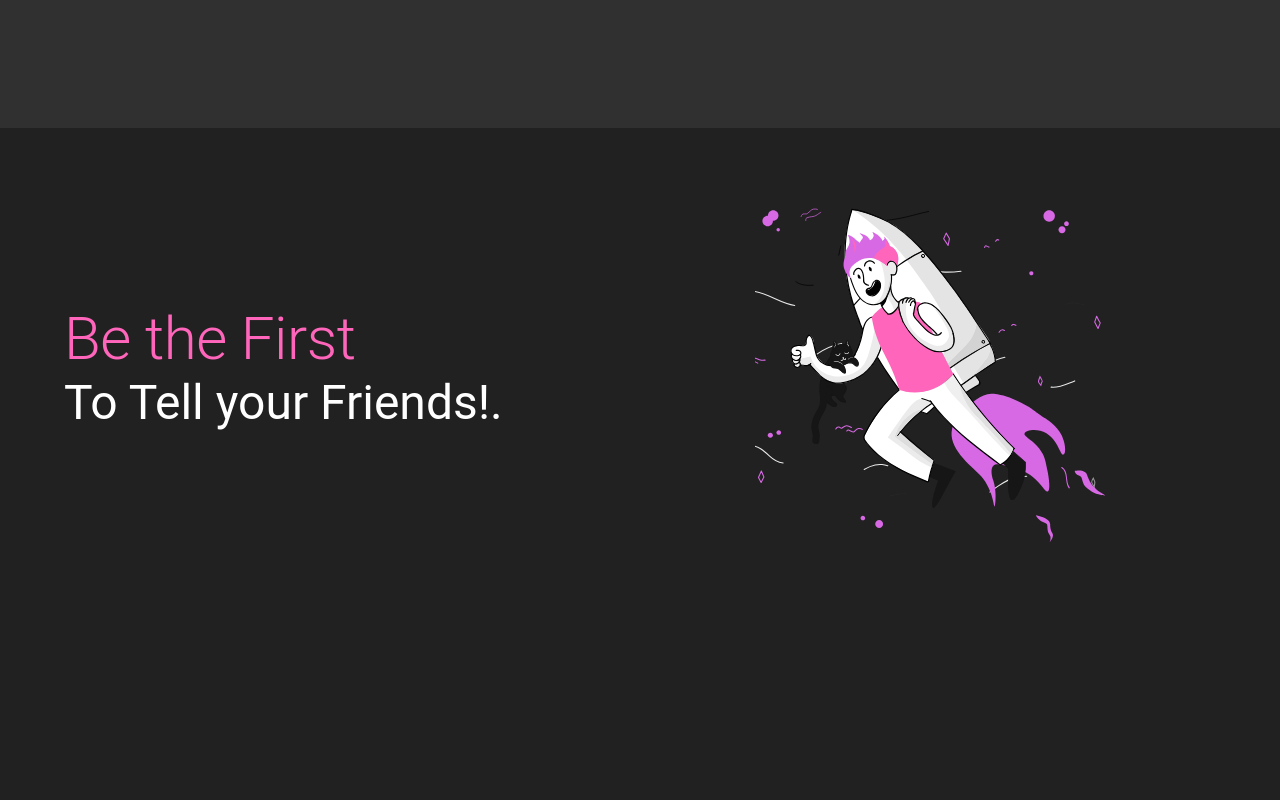
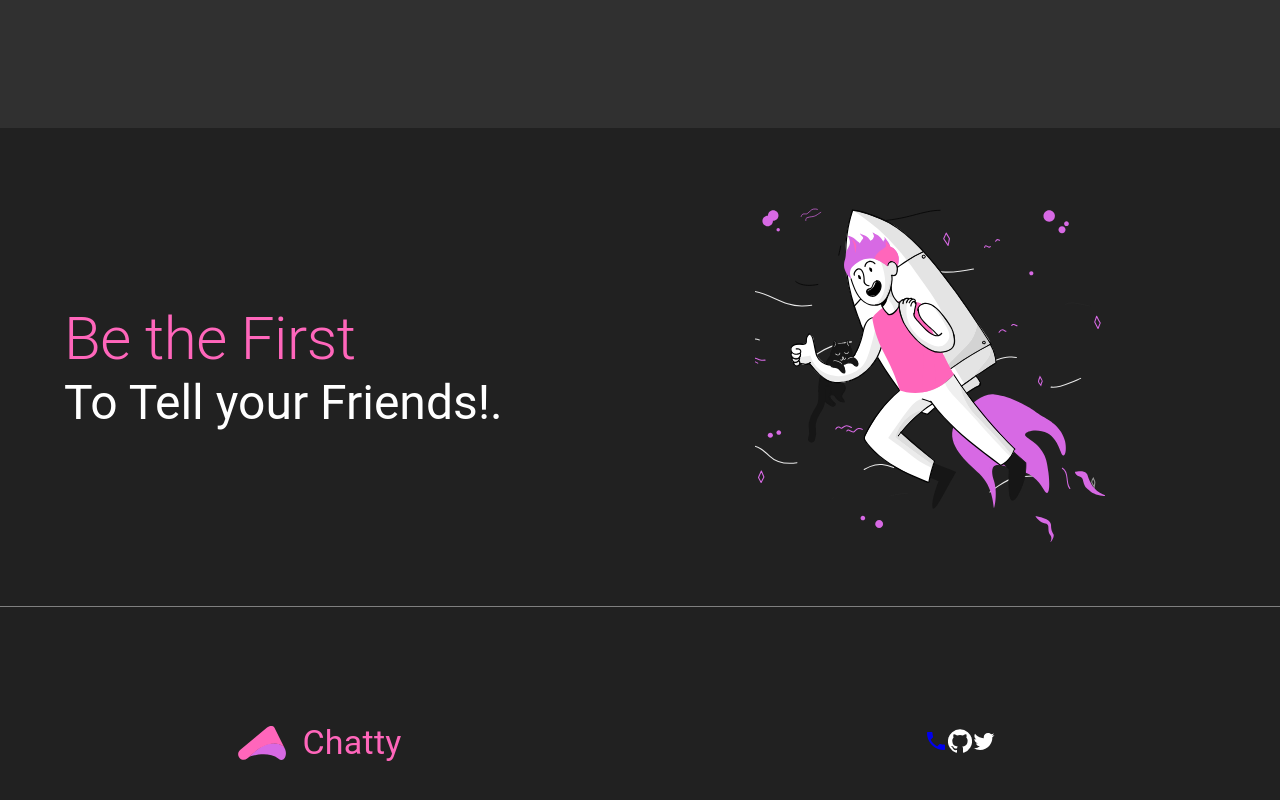
Before and after one commit to PeterKwesiAnsah/Chatty, a React (Create React App) app in the folder client/: page / in a window 1280 px wide. Shown: the part 1550-2350 px from the top of the page. Before the commit the page ends 2156 px from the top, so only its background shows below. Built offline with nearby package versions, Linux system fonts and the light colour scheme.

Commit message:
footer Almost done

```diff
--- a/client/package.json
+++ b/client/package.json
@@ -5,6 +5,7 @@
   "dependencies": {
     "@apollo/client": "^3.3.7",
     "@material-ui/core": "^4.11.3",
+    "@material-ui/icons": "^4.11.2",
     "@testing-library/jest-dom": "^5.11.9",
     "@testing-library/react": "^11.2.5",
     "@testing-library/user-event": "^12.6.3",
--- a/client/src/layout/home/Home.js
+++ b/client/src/layout/home/Home.js
@@ -2,6 +2,7 @@ import React from 'react';
 import Landing from './components/Landing';
 import Steps from './components/Steps'
 import Aftersteps from './components/Aftersteps'
+import Footer from './components/Footer'
 
 const Home = () => {
 	return (
@@ -9,6 +10,7 @@ const Home = () => {
 			<Landing></Landing>
 			<Steps></Steps>
 			<Aftersteps></Aftersteps>
+			<Footer></Footer>
 		</>
 	);
 };
--- a/client/src/layout/home/components/Footer.js
+++ b/client/src/layout/home/components/Footer.js
@@ -1,16 +1,75 @@
-import React from 'react'
-import {makeStyles} from '@material-ui/core'
+import React from 'react';
+import { makeStyles, Typography, SvgIcon, Grid } from '@material-ui/core';
+import TwitterIcon from '@material-ui/icons/Twitter';
+import GitHubIcon from '@material-ui/icons/GitHub';
+import PhoneIcon from '@material-ui/icons/Phone';
+import logo from '../../../assets/logo.svg';
 
-const useStyles=makeStyles({
+const useStyles = makeStyles((theme) => ({
+	root: {
+		width: '100%',
+		textAlign: 'center',
+		padding: theme.spacing(14, 0),
+		borderTop: '1px solid grey',
+	},
+	socials: {},
+	logos: {
+		display: 'flex',
+		alignContent: 'center',
+		justifyContent: 'center',
+		alignItems: 'center',
 
-})
+		'& > img': {
+			marginRight: theme.spacing(2),
+		},
+	},
+}));
 
 const Footer = () => {
-    return (
-        <div>
+	const classes = useStyles();
+	return (
+		<div className={classes.root}>
+			<Grid container alignItems="center">
+				<Grid item md={6} lg={6} alignItems="center">
+					<div className={classes.logos}>
+						<img src={logo} alt="Chatty-Just Send it"></img>
+						<Typography variant="h4" color="secondary" display="inline">
+							Chatty
+						</Typography>
+					</div>
+				</Grid>
+				<Grid item md={6} lg={6}>
+					<div className={classes.socials}>
+						<a href="tel:0507140689">
+							<SvgIcon fontSize="medium">
+								<PhoneIcon></PhoneIcon>
+							</SvgIcon>
+						</a>
 
-        </div>
-    )
-}
+						<a
+							href="https://github.com/PeterKwesiAnsah"
+							target="_blank"
+							rel="noreferrer"
+						>
+							<SvgIcon htmlColor="#fff" fontSize="medium">
+								<GitHubIcon></GitHubIcon>
+							</SvgIcon>
+						</a>
 
-export default Footer
+						<a
+							href="https://twitter.com/akwesi_ansah"
+							target="_blank"
+							rel="noreferrer"
+						>
+							<SvgIcon htmlColor="#fff" fontSize="medium">
+								<TwitterIcon></TwitterIcon>
+							</SvgIcon>
+						</a>
+					</div>
+				</Grid>
+			</Grid>
+		</div>
+	);
+};
+
+export default Footer;
--- a/client/src/layout/home/components/Landing.js
+++ b/client/src/layout/home/components/Landing.js
@@ -52,11 +52,11 @@ const Landing = () => {
 					<Typography variant="h3" paragraph>
 						Just Send An Invite
 					</Typography>
-					<Typography variant="h6" color="primary">
+					<Typography variant="h4" color="primary">
 						Join the fastest growing Social Network
 					</Typography>
 					<div className={classes.paragraph}>
-						<Typography variant="h6">
+						<Typography variant="h5">
 							With Chatty,messaging friends just go easier and better.<br></br>
 							You're just one invite away from communicating with friends
 							<br></br> and family around the World.<br></br>Let's show you how.
```
Also changed, not shown: 1 other file (tests, documents, lock files or other folders).
